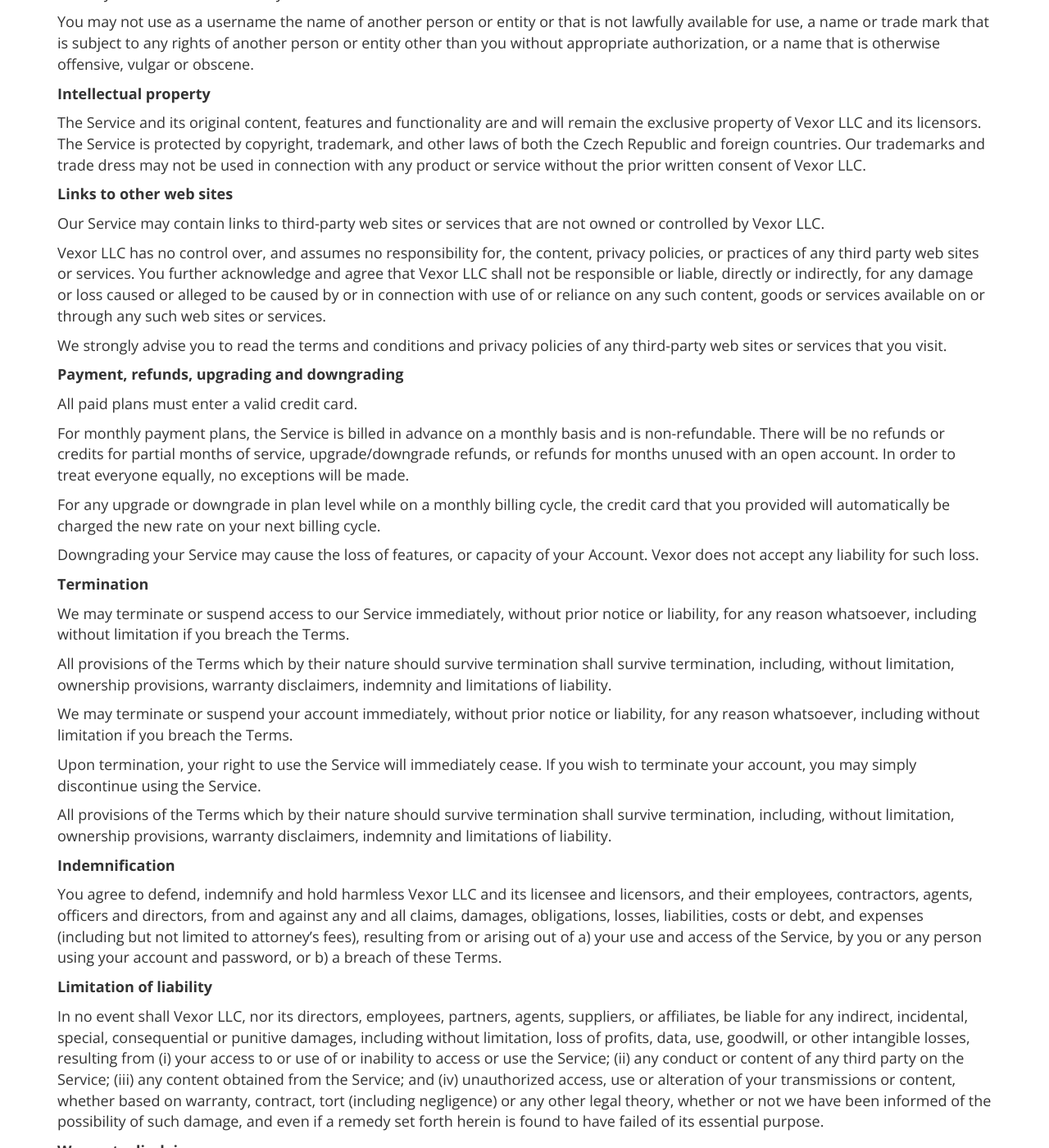
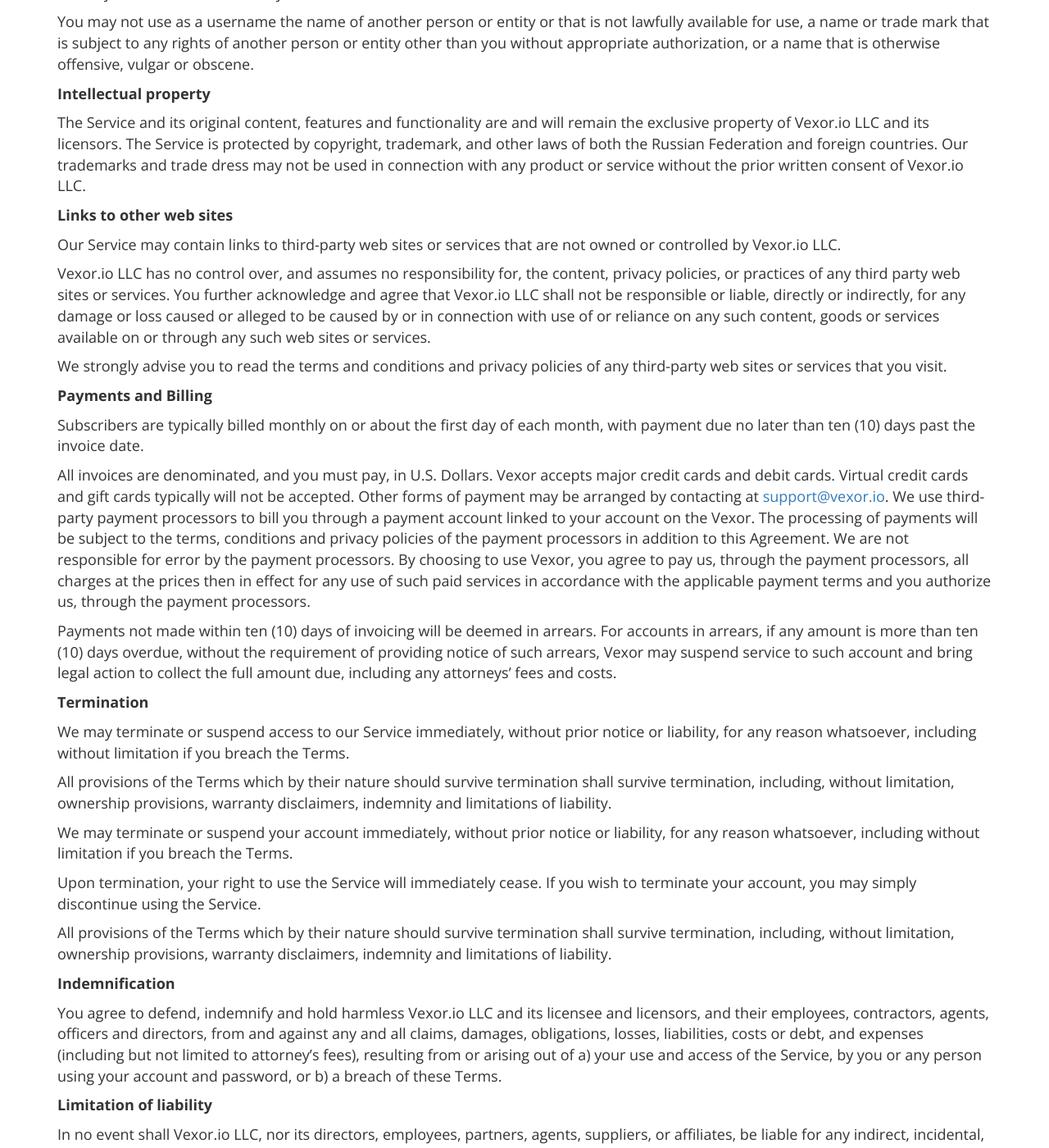
Before and after one commit to vexor/vx-promo, a Jekyll site: the page built from p/terms.md, in a window 1280 px wide and 1400 px high, scrolled down 599 px. Shown: the whole window at 82% size. Built offline with Jekyll 4.4.1, drawn with Linux system fonts in a browser that asks for light colours; nearby versions of some CDN libraries; Markdown is read by kramdown in place of the engine named in the settings; comment, search, counter and statistics services are not loaded; some of the changed text lies outside the part shown.

Commit message:
Обновил термс и секьюрити

```diff
--- a/p/terms.md
+++ b/p/terms.md
@@ -7,11 +7,11 @@
 Terms and conditions
 ====================
 
-<small>Last updated: June 04, 2014</small>
+<small>Last updated: March 26, 2015</small>
 
 Please read these Terms and Conditions ("Terms", "Terms and Conditions")
 carefully before using the [http://vexor.io](http://vexor.io) website (the
-"Service") operated by Vexor LLC ("us", "we", or "our").
+"Service") operated by Vexor.io LLC ("us", "we", or "our").
 
 Your access to and use of the Service is conditioned on your acceptance of and
 compliance with these Terms. These Terms apply to all visitors, users and
@@ -43,20 +43,20 @@
 __Intellectual property__
 
 The Service and its original content, features and functionality are and will
-remain the exclusive property of Vexor LLC and its licensors. The Service is
-protected by copyright, trademark, and other laws of both the Czech Republic
+remain the exclusive property of Vexor.io LLC and its licensors. The Service is
+protected by copyright, trademark, and other laws of both the Russian Federation
 and foreign countries. Our trademarks and trade dress may not be used in
 connection with any product or service without the prior written consent of
-Vexor LLC.
+Vexor.io LLC.
 
 __Links to other web sites__
 
 Our Service may contain links to third-party web sites or services that are not
-owned or controlled by Vexor LLC.
+owned or controlled by Vexor.io LLC.
 
-Vexor LLC has no control over, and assumes no responsibility for, the content,
+Vexor.io LLC has no control over, and assumes no responsibility for, the content,
 privacy policies, or practices of any third party web sites or services. You
-further acknowledge and agree that Vexor LLC shall not be responsible or
+further acknowledge and agree that Vexor.io LLC shall not be responsible or
 liable, directly or indirectly, for any damage or loss caused or alleged to be
 caused by or in connection with use of or reliance on any such content, goods
 or services available on or through any such web sites or services.
@@ -64,21 +64,13 @@
 We strongly advise you to read the terms and conditions and privacy policies of
 any third-party web sites or services that you visit.
 
-__Payment, refunds, upgrading and downgrading__
+__Payments and Billing__
 
-All paid plans must enter a valid credit card.
+Subscribers are typically billed monthly on or about the first day of each month, with payment due no later than ten (10) days past the invoice date.
 
-For monthly payment plans, the Service is billed in advance on a monthly basis
-and is non-refundable. There will be no refunds or credits for partial months
-of service, upgrade/downgrade refunds, or refunds for months unused with an
-open account. In order to treat everyone equally, no exceptions will be made.
+All invoices are denominated, and you must pay, in U.S. Dollars. Vexor accepts major credit cards and debit cards. Virtual credit cards and gift cards typically will not be accepted. Other forms of payment may be arranged by contacting at [support@vexor.io](mailto:support@vexor.io). We use third-party payment processors to bill you through a payment account linked to your account on the Vexor. The processing of payments will be subject to the terms, conditions and privacy policies of the payment processors in addition to this Agreement. We are not responsible for error by the payment processors. By choosing to use Vexor, you agree to pay us, through the payment processors, all charges at the prices then in effect for any use of such paid services in accordance with the applicable payment terms and you authorize us, through the payment processors.
 
-For any upgrade or downgrade in plan level while on a monthly billing cycle,
-the credit card that you provided will automatically be charged the new rate on
-your next billing cycle.
-
-Downgrading your Service may cause the loss of features, or capacity of your
-Account. Vexor does not accept any liability for such loss.
+Payments not made within ten (10) days of invoicing will be deemed in arrears. For accounts in arrears, if any amount is more than ten (10) days overdue, without the requirement of providing notice of such arrears, Vexor may suspend service to such account and bring legal action to collect the full amount due, including any attorneys’ fees and costs.
 
 __Termination__
 
@@ -103,7 +95,7 @@
 
 __Indemnification__
 
-You agree to defend, indemnify and hold harmless Vexor LLC and its licensee
+You agree to defend, indemnify and hold harmless Vexor.io LLC and its licensee
 and licensors, and their employees, contractors, agents, officers and
 directors, from and against any and all claims, damages, obligations, losses,
 liabilities, costs or debt, and expenses (including but not limited to
@@ -113,7 +105,7 @@
 
 __Limitation of liability__
 
-In no event shall Vexor LLC, nor its directors, employees, partners, agents,
+In no event shall Vexor.io LLC, nor its directors, employees, partners, agents,
 suppliers, or affiliates, be liable for any indirect, incidental, special,
 consequential or punitive damages, including without limitation, loss of
 profits, data, use, goodwill, or other intangible losses, resulting from (i)
@@ -133,7 +125,7 @@
 warranties of merchantability, fitness for a particular purpose,
 non-infringement or course of performance.
 
-Vexor LLC its subsidiaries, affiliates, and its licensors do not warrant that
+Vexor.io LLC its subsidiaries, affiliates, and its licensors do not warrant that
 a) the Service will function uninterrupted, secure or available at any
 particular time or location; b) any errors or defects will be corrected; c) the
 Service is free of viruses or other harmful components; or d) the results of
@@ -148,7 +140,7 @@
 __Governing law__
 
 These Terms shall be governed and construed in accordance with the laws of
-Czech Republic, without regard to its conflict of law provisions and excluding
+Russian Federation, without regard to its conflict of law provisions and excluding
 the United Nations Convention on Contracts for the International Sale of Goods
 (CISG).
 
```
Also changed, not shown: p/security.md (+1 -1 lines).
